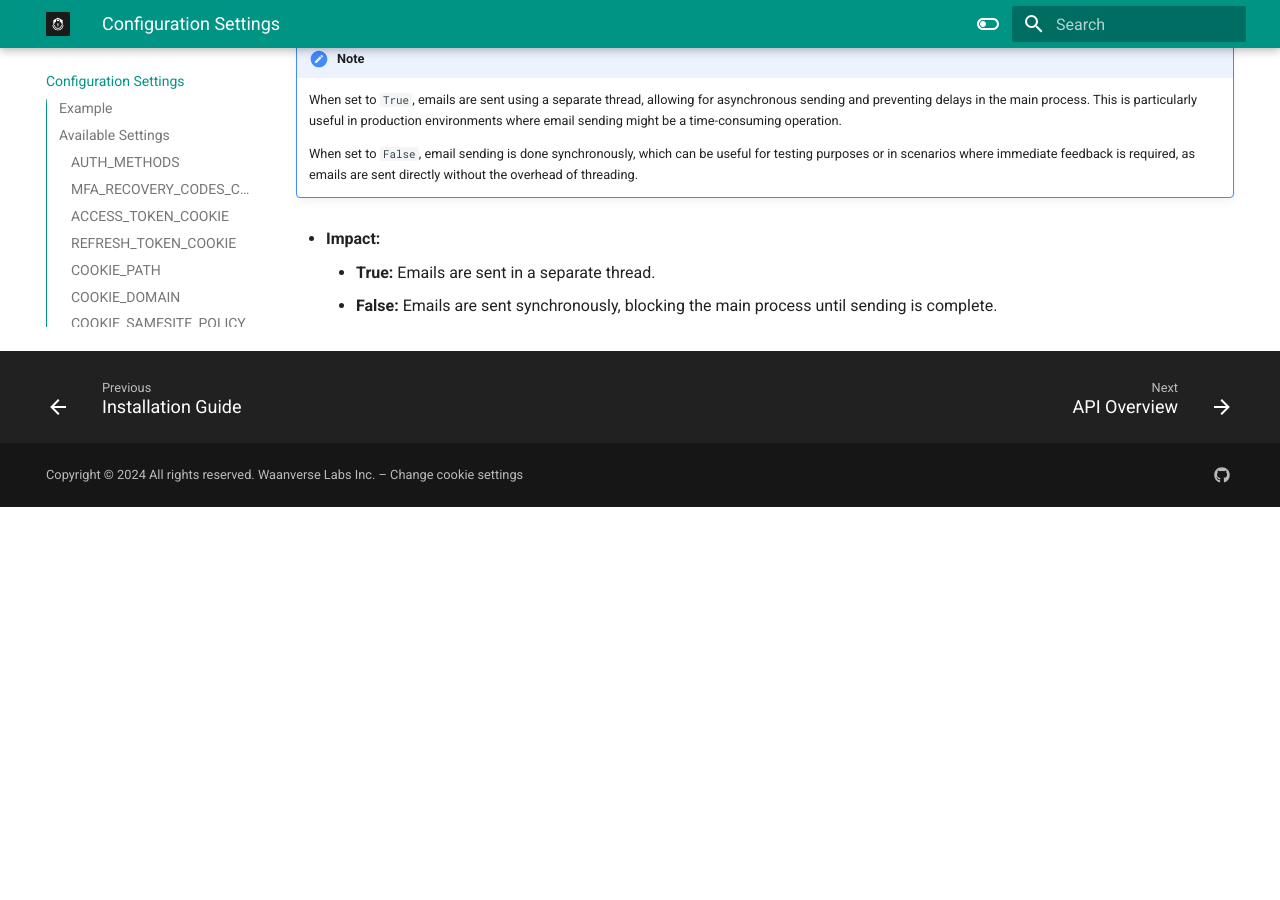
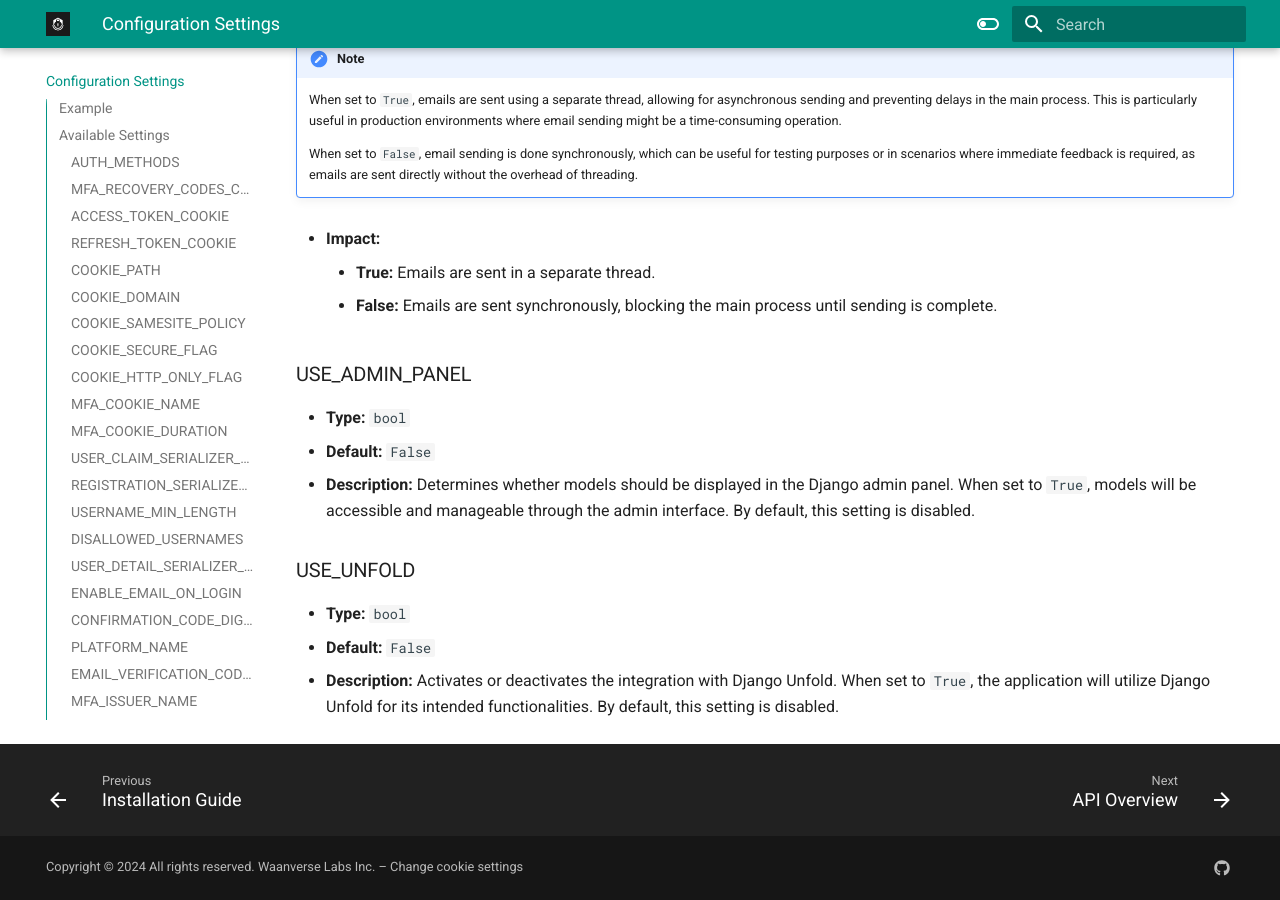
Before and after one commit to Theetawee/DJ_WAANVERSE_AUTH, an MkDocs documentation site: the page built from docs/configuration.md, in a window 1280 px wide and 900 px high, scrolled down 5694 px. Built offline with MkDocs 1.6.1 and Material for MkDocs 9.7.7, drawn with Linux system fonts in a browser that asks for light colours; plug-ins that fetch from the network failed and are left out; the version menu is left out; before the commit the page ends 6201 px from its top, so only the background shows below that.

Commit message:
Update configuration.md

```diff
--- a/docs/configuration.md
+++ b/docs/configuration.md
@@ -179,3 +179,17 @@ The `dj_waanverse_auth` package provides a flexible configuration system to tail
 
     - **True:** Emails are sent in a separate thread.
     - **False:** Emails are sent synchronously, blocking the main process until sending is complete.
+
+
+
+### USE_ADMIN_PANEL
+
+- **Type:** `bool`
+- **Default:** `False`
+- **Description:** Determines whether models should be displayed in the Django admin panel. When set to `True`, models will be accessible and manageable through the admin interface. By default, this setting is disabled.
+
+### USE_UNFOLD
+
+- **Type:** `bool`
+- **Default:** `False`
+- **Description:** Activates or deactivates the integration with Django Unfold. When set to `True`, the application will utilize Django Unfold for its intended functionalities. By default, this setting is disabled.
```
